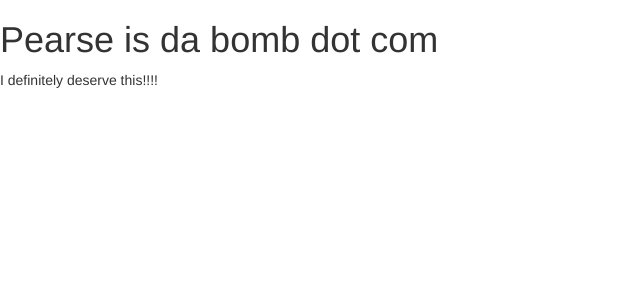
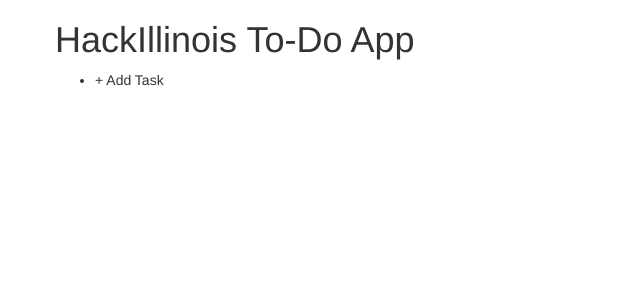
Before and after one commit to PercyODI/todo_hackillinois2016, a PHP site: page / in a window 1280 px wide. Shown: the top 300 px of the page, without its empty margins (0-640 px from the left). Run offline with PHP 8.4, Linux system fonts and the light colour scheme; data that the repository does not hold is empty; some libraries are stand-ins or nearby versions.

Commit message:
It's a start

```diff
--- a/index.php
+++ b/index.php
@@ -5,13 +5,11 @@
 ?>
 </head>
 <body>
-    <h1>Pearse is da bomb dot com</h1>
-    <p>I definitely deserve this!!!!</p>
-    <?php
-        $connection = new PDO('mysql:host=localhost;dbname=world', 'root', nUmb3rtHr33);
-        foreach ($connection->query('select * from country') as $row){
-            echo $row['name'].' '.$row['numStates'].' '.$row['flagColor'].'<br>';
-        }
-    ?>
-</body>
+    <div class="container">
+    	<div class="row">
+    		<h1>HackIllinois To-Do App</h1>
+    		<ul id="taskList">
+    		</ul>
+    	</div>
+    </div>
 </html>
--- a/todo.js
+++ b/todo.js
@@ -0,0 +1,3 @@
+$(document).ready(function() {
+	$("#taskList").append("<li id='newTaskBtn'>+ Add Task</li>");
+});
```
